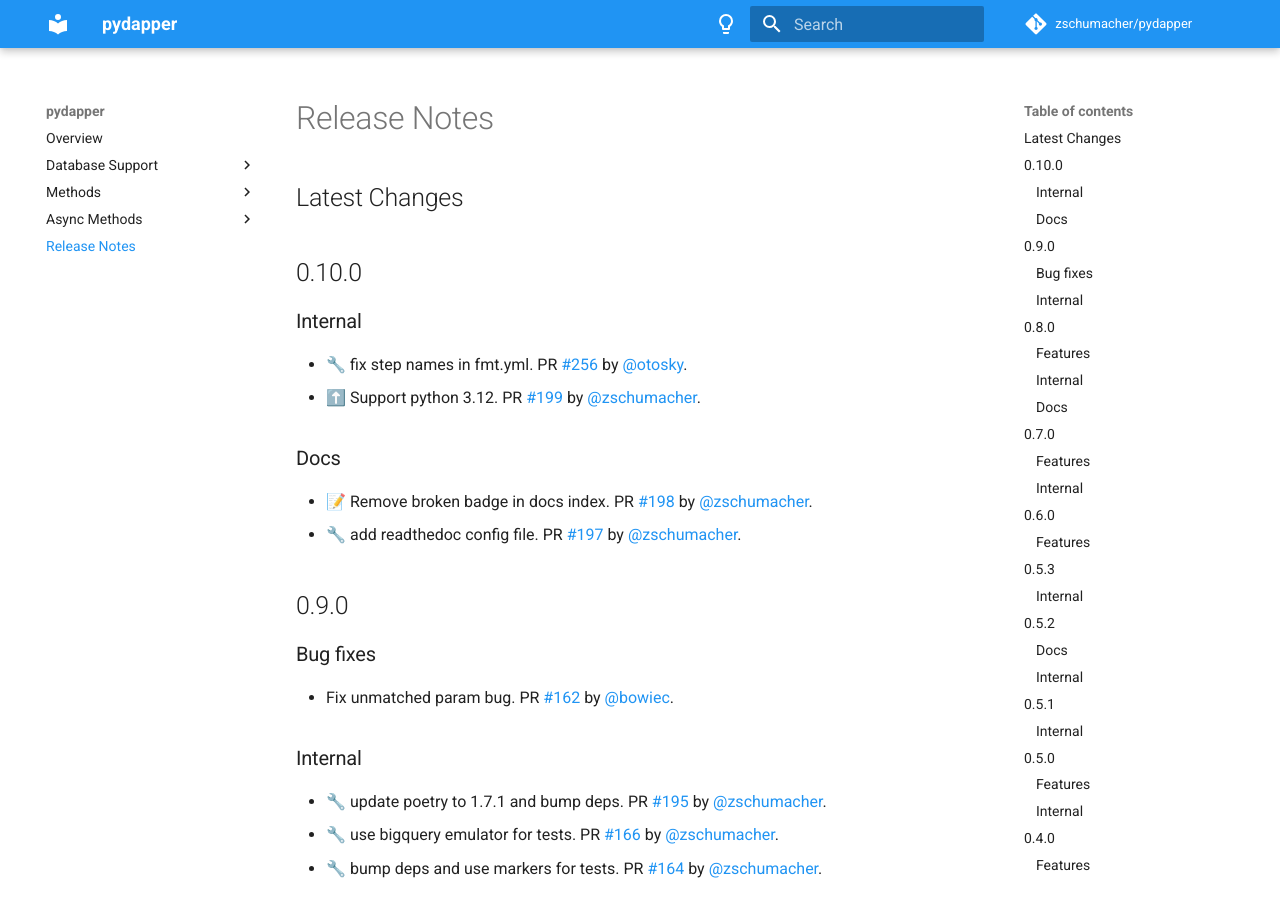
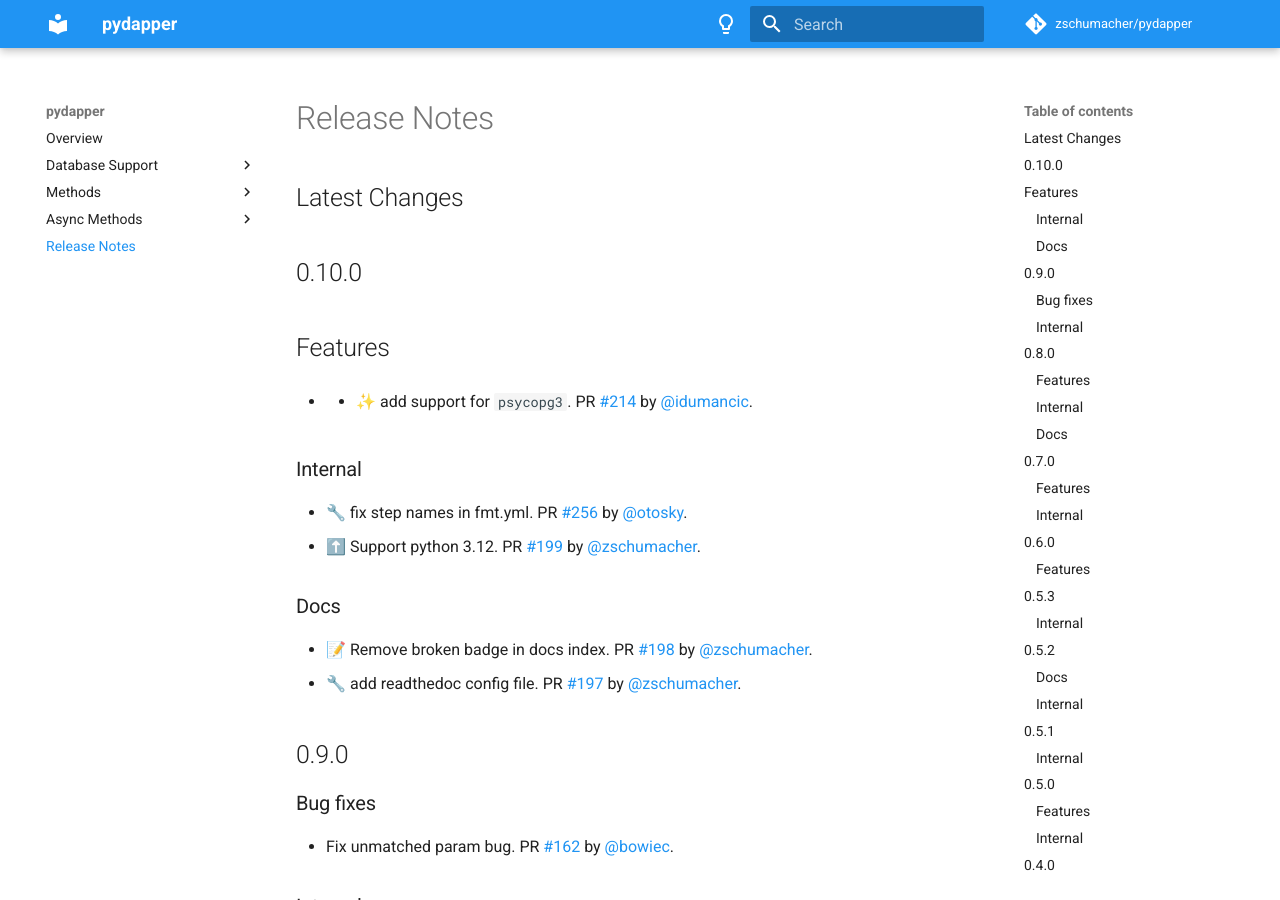
Before and after one commit to zschumacher/pydapper, an MkDocs documentation site: the page built from docs/release_notes.md, in a window 1280 px wide and 900 px high. Built offline with MkDocs 1.6.1 and Material for MkDocs 9.7.7, drawn with Linux system fonts in a browser that asks for light colours; comment, search, counter and statistics services are not loaded.

Commit message:
fix missing release notes

```diff
--- a/docs/release_notes.md
+++ b/docs/release_notes.md
@@ -2,6 +2,8 @@
 
 
 ## 0.10.0
+## Features
+* * ✨ add support for `psycopg3`. PR [#214](https://github.com/zschumacher/pydapper/pull/214) by [@idumancic](https://github.com/idumancic).
 
 ### Internal
 * 🔧  fix step names in fmt.yml. PR [#256](https://github.com/zschumacher/pydapper/pull/256) by [@otosky](https://github.com/otosky).
```
